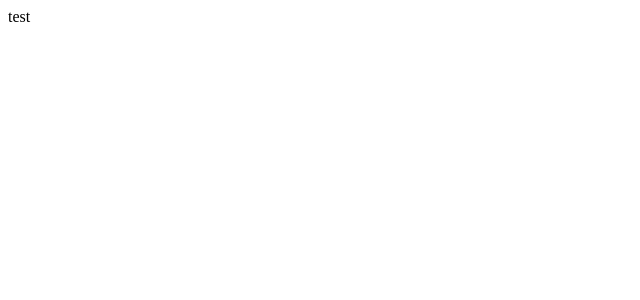
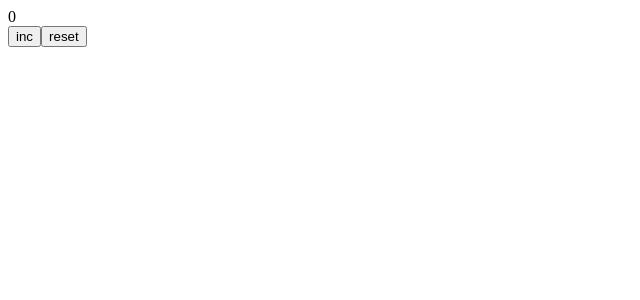
Before and after one commit to AndreiLeonov/simple-counter, a React (Create React App) app: page / in a window 1280 px wide. Shown: the top 300 px of the page, without its empty margins (0-640 px from the left). Built offline with nearby package versions, Linux system fonts and the light colour scheme.

Commit message:
template created

```diff
--- a/src/App.js
+++ b/src/App.js
@@ -1,9 +1,14 @@
-import React from 'react'
+import React from 'react';
+import {Counter} from '../src/components/Counter'
 
 function App() {
+  console.log('APP render');
+
+  const [value, setValue] = React.useState(0);
+
   return (
     <div>
-      test
+      <Counter />
     </div>
   );
 }
--- /dev/null
+++ b/src/components/Button.jsx
@@ -0,0 +1,8 @@
+import React from 'react';
+
+export const Button = (props) => {
+
+    return (
+        <button onClick={props.onClick}>{props.title}</button>
+    );
+}
--- /dev/null
+++ b/src/components/Counter.jsx
@@ -0,0 +1,25 @@
+import React from 'react';
+import { Button } from './Button';
+import { Display } from './Display';
+
+export const Counter = () => {
+
+    const [value, setValue] = React.useState(0);
+
+    const incHandler = () => {
+        setValue(value+1)
+    }
+
+    const resetHandler = () => {
+        setValue(0)
+    }
+
+
+    return (
+        <>
+            <Display value={value}/>
+            <Button onClick={incHandler} title={'inc'}/>
+            <Button onClick={resetHandler} title={'reset'}/>
+        </>
+    );
+}
--- /dev/null
+++ b/src/components/Display.jsx
@@ -0,0 +1,10 @@
+import React from 'react';
+
+export const Display = (props) => {
+
+    return (
+        <div>
+            {props.value}
+        </div>
+    );
+}
```
